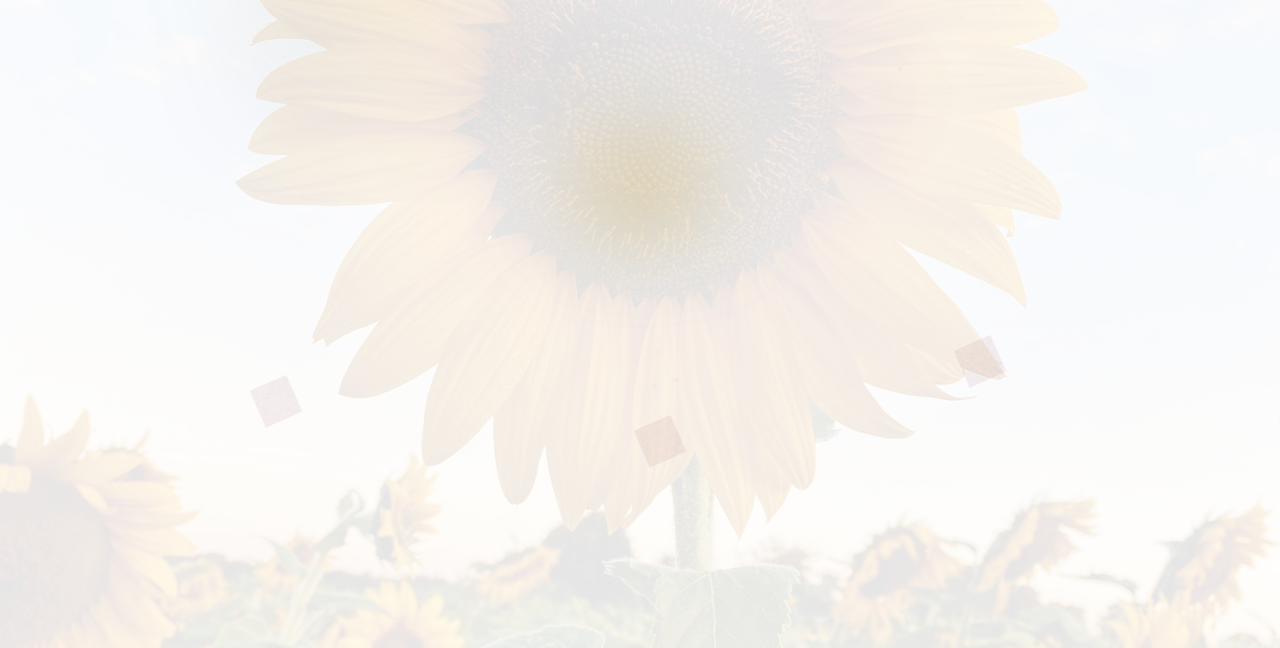
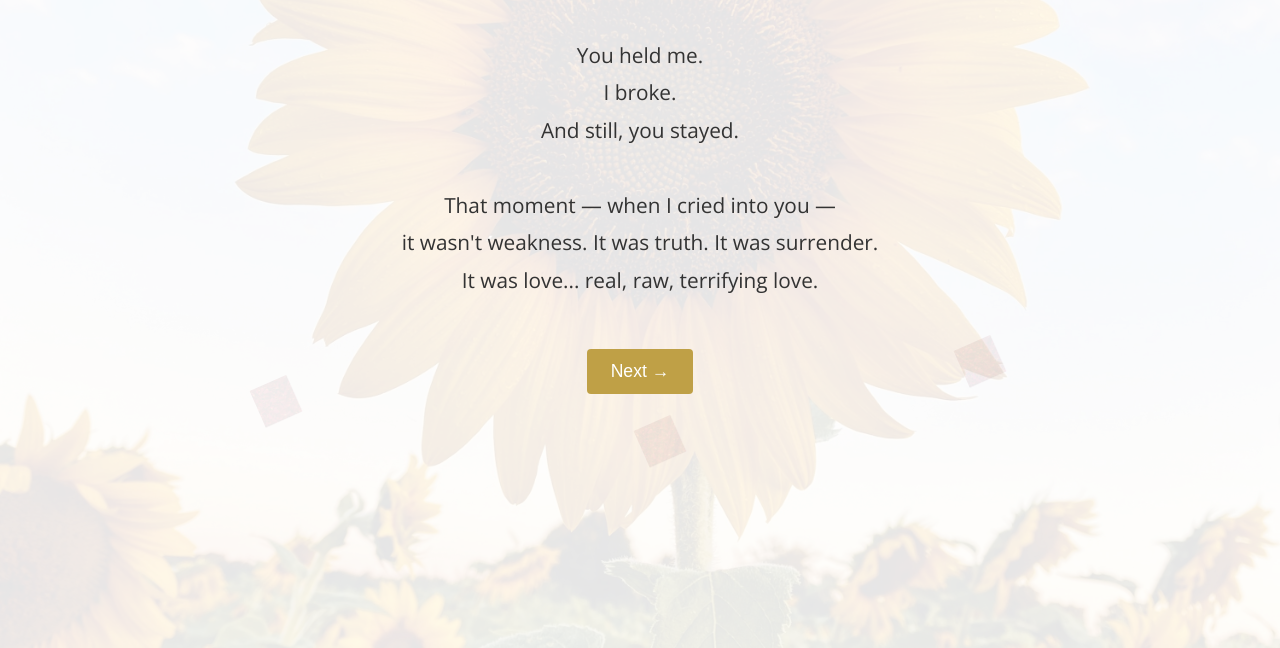
Before and after one commit to ap7812/toffu, a plain HTML site: page safeplace.html in a window 1280 px wide. Shown: the part 152-800 px from the top of the page. Drawn offline with nearby package versions, Linux system fonts and the light colour scheme.

Commit message:
Update safeplace.html

```diff
--- a/safeplace.html
+++ b/safeplace.html
@@ -5,29 +5,39 @@
   <title>The Safe Place</title>
   <link rel="stylesheet" href="styles.css">
   <script src="script.js" defer></script>
+  <style>
+    .fade-content {
+      opacity: 0;
+      animation: fadeIn 2s ease-out 0.4s forwards;
+    }
+    @keyframes fadeIn {
+      to {
+        opacity: 1;
+      }
+    }
+  </style>
 </head>
 <body>
-  <!-- Page fade transition -->
   <div class="page-transition"></div>
-
-  <!-- Sunflower background -->
   <div class="sunflower-bg"></div>
 
-  <!-- 💛 Main blurred content container -->
-  <div class="container clear-on-scroll">
+  <div class="container fade-content" style="text-align:center;">
     <h2>The Safe Place</h2>
-    <p class="sans">
-      You held me. I cried. And I found clarity in your arms.
+    <p class="sans" style="font-size:1.3em; line-height:1.8;">
+      You held me.<br>
+      I broke.<br>
+      And still, you stayed.<br><br>
+      That moment — when I cried into you —<br>
+      it wasn't weakness. It was truth. It was surrender.<br>
+      It was love... real, raw, terrifying love.
     </p>
-    <p class="sans">
-      The blur lifted, and I saw you. Really saw you. And in that moment, I knew — I was safe.
-    </p>
-    <div style="text-align:center; margin-top:60px;">
+
+    <div style="margin-top:50px;">
       <button onclick="location.href='final.html'">Next →</button>
     </div>
   </div>
 
-  <!-- 🌻 Floating petals -->
+  <!-- Petals -->
   <img src="petal.png" class="petal" style="left:20%; top:90%;">
   <img src="petal.png" class="petal" style="left:50%; top:95%;">
   <img src="petal.png" class="petal" style="left:75%; top:85%;">
```
